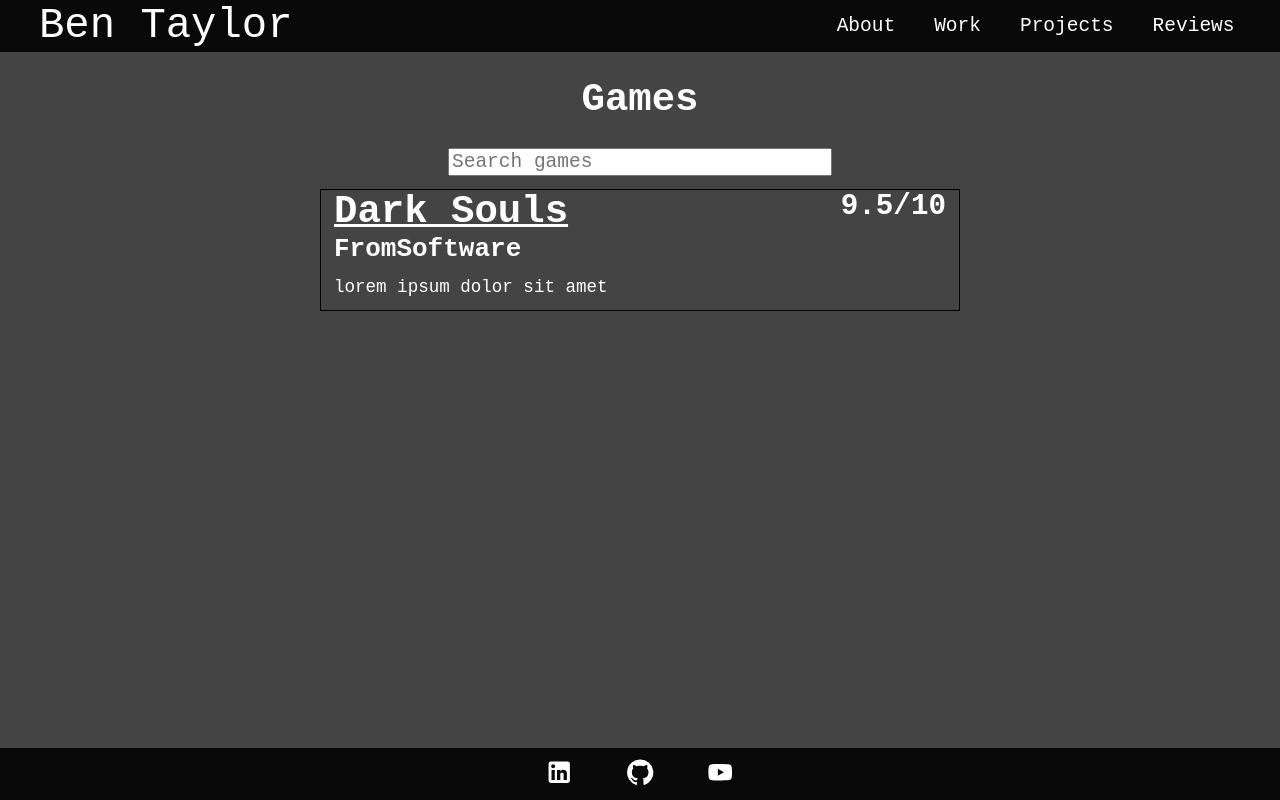
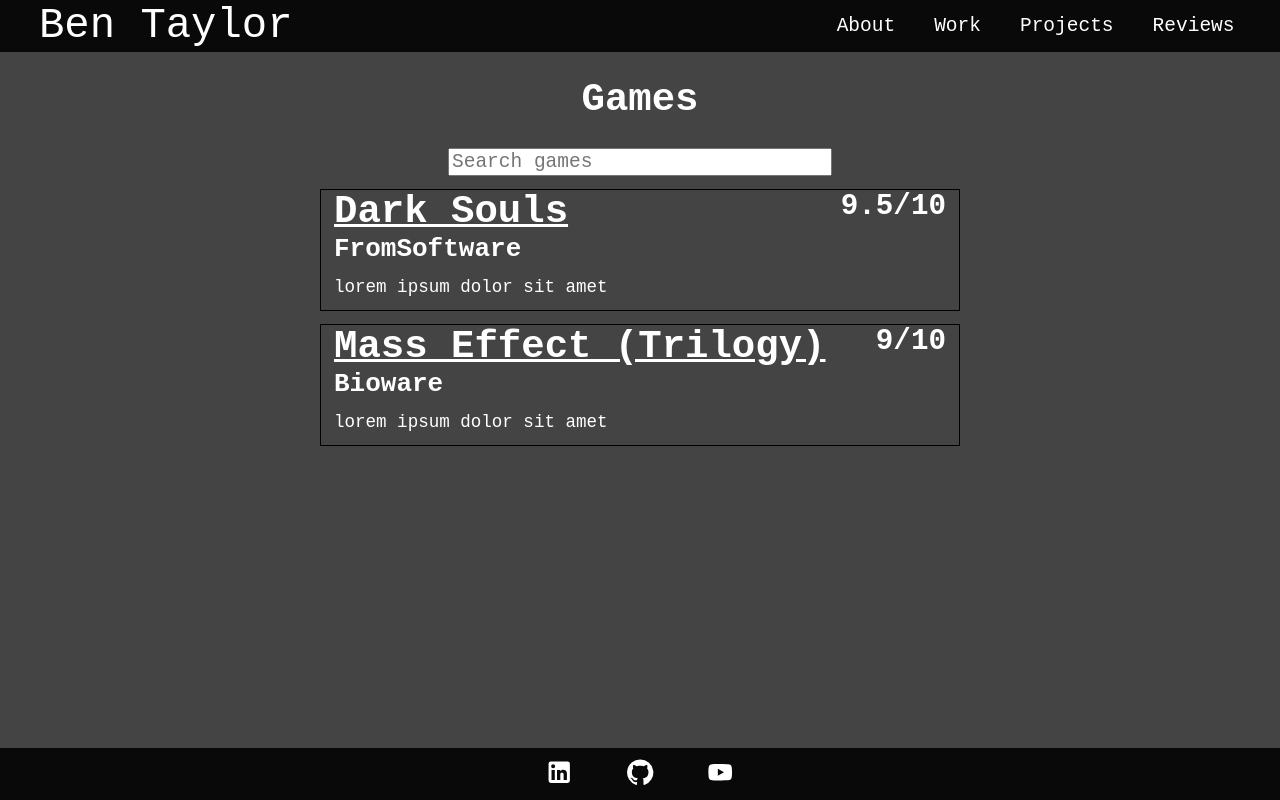
Before and after one commit to BenTaylor25/WebPortfolio2023, a React (Vite) app in the folder web-portfolio-2023/: page /WebPortfolio2023/reviews/games in a window 1280 px wide. Built offline with nearby package versions, Linux system fonts and the light colour scheme.

Commit message:
added second entry to gameReviews

```diff
--- a/web-portfolio-2023/src/components/data/gameReviews.json
+++ b/web-portfolio-2023/src/components/data/gameReviews.json
@@ -5,5 +5,12 @@
         "rating": "9.5/10",
         "review": "lorem ipsum dolor sit amet",
         "link": "https://en.wikipedia.org/wiki/Dark_Souls"
+    },
+    {
+        "name": "Mass Effect (Trilogy)",
+        "author": "Bioware",
+        "rating": "9/10",
+        "review": "lorem ipsum dolor sit amet",
+        "link": "https://en.wikipedia.org/wiki/Mass_Effect"
     }
 ]
--- a/web-portfolio-2023/src/components/pages/ReviewsPage.tsx
+++ b/web-portfolio-2023/src/components/pages/ReviewsPage.tsx
@@ -21,7 +21,13 @@ export default function ReviewsPage({page}: Props) {
                 placeholder={`Search ${page}`}
             />
 
-            <ReviewEntry {...reviews[0]} />
+            {
+                reviews.map(review => {
+                    return (
+                        <ReviewEntry {...review} />
+                    );
+                })
+            }
         </main>
     );
 }
```
